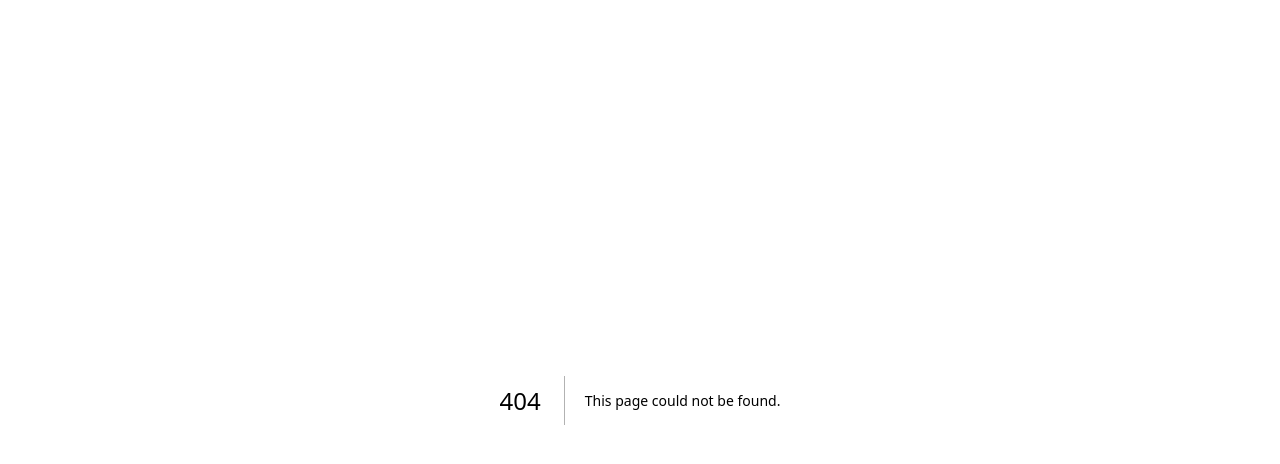
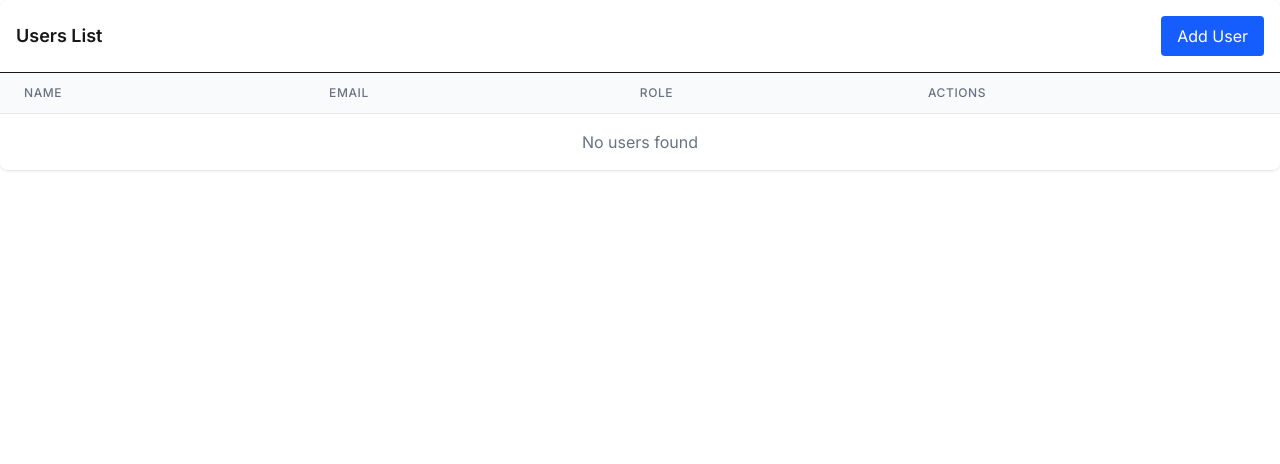
Before and after one commit to nslvarez90/kameleon-test, a Next.js app: page /dashboard/users in a window 1280 px wide. Before the commit this address had no page. Shown: the top 464 px of the page. Built offline with nearby package versions, Linux system fonts and the light colour scheme; sample sign-in values are in the browser's storage.

Commit message:
(fix)update project files

```diff
--- /dev/null
+++ b/src/app/dashboard/users/add/page.tsx
@@ -0,0 +1,7 @@
+"use client";
+
+import UserForm from '@/src/app/components/userform';
+
+export default function CreateUserPage() {
+  return <UserForm />;
+}
--- /dev/null
+++ b/src/app/dashboard/users/edit/[id]/page.tsx
@@ -0,0 +1,11 @@
+"use client";
+
+import { useParams } from 'next/navigation';
+import UserForm from '@/src/app/components/userform';
+
+export default function EditUserPage() {
+  const params = useParams();
+  const userId = params.id as string;
+
+  return <UserForm userId={userId} />;
+}
--- /dev/null
+++ b/src/app/dashboard/users/page.tsx
@@ -0,0 +1,111 @@
+"use client";
+
+import { useState, useEffect } from 'react';
+import Link from 'next/link';
+
+type User = {
+  id: string;
+  name: string;
+  email: string;
+  role: string;
+  createdAt: string;
+};
+
+export default function UsersPage() {
+  const [users, setUsers] = useState<User[]>([]);
+  const [loading, setLoading] = useState(true);
+
+  useEffect(() => {
+    const storedUsers = localStorage.getItem('users');
+    if (storedUsers) {
+      setUsers(JSON.parse(storedUsers));
+    }
+    setLoading(false);
+  }, []);
+
+  const deleteUser = (id: string) => {
+    if (confirm('Are you sure you want to delete this user?')) {
+      const updatedUsers = users.filter(user => user.id !== id);
+      localStorage.setItem('users', JSON.stringify(updatedUsers));
+      setUsers(updatedUsers);
+    }
+  };
+
+  return (
+    <div className="bg-white rounded-lg shadow overflow-hidden">
+      <div className="p-4 flex justify-between items-center border-b">
+        <h2 className="text-lg font-semibold">Users List</h2>
+        <Link
+          href="/dashboard/users/create"
+          className="bg-blue-600 text-white px-4 py-2 rounded hover:bg-blue-700 transition-colors"
+        >
+          Add User
+        </Link>
+      </div>
+
+      {loading ? (
+        <div className="flex justify-center items-center h-64">
+          <div className="animate-spin rounded-full h-12 w-12 border-t-2 border-b-2 border-blue-500"></div>
+        </div>
+      ) : (
+        <div className="overflow-x-auto">
+          <table className="min-w-full divide-y divide-gray-200">
+            <thead className="bg-gray-50">
+              <tr>
+                <th className="px-6 py-3 text-left text-xs font-medium text-gray-500 uppercase tracking-wider">Name</th>
+                <th className="px-6 py-3 text-left text-xs font-medium text-gray-500 uppercase tracking-wider">Email</th>
+                <th className="px-6 py-3 text-left text-xs font-medium text-gray-500 uppercase tracking-wider">Role</th>
+                <th className="px-6 py-3 text-left text-xs font-medium text-gray-500 uppercase tracking-wider">Actions</th>
+              </tr>
+            </thead>
+            <tbody className="bg-white divide-y divide-gray-200">
+              {users.length === 0 ? (
+                <tr>
+                  <td colSpan={4} className="px-6 py-4 text-center text-gray-500">
+                    No users found
+                  </td>
+                </tr>
+              ) : (
+                users.map((user) => (
+                  <tr key={user.id}>
+                    <td className="px-6 py-4 whitespace-nowrap">
+                      <div className="text-sm font-medium text-gray-900">{user.name}</div>
+                    </td>
+                    <td className="px-6 py-4 whitespace-nowrap">
+                      <div className="text-sm text-gray-500">{user.email}</div>
+                    </td>
+                    <td className="px-6 py-4 whitespace-nowrap">
+                      <span className={`px-2 inline-flex text-xs leading-5 font-semibold rounded-full ${
+                        user.role === 'admin'
+                          ? 'bg-green-100 text-green-800'
+                          : 'bg-blue-100 text-blue-800'
+                      }`}>
+                        {user.role}
+                      </span>
+                    </td>
+                    <td className="px-6 py-4 whitespace-nowrap text-sm font-medium">
+                      <div className="flex gap-2">
+                        <Link
+                          href={`/dashboard/users/edit/${user.id}`}
+                          className="text-blue-600 hover:text-blue-900"
+                        >
+                          Edit
+                        </Link>
+                        <button
+                          onClick={() => deleteUser(user.id)}
+                          className="text-red-600 hover:text-red-900"
+                        >
+                          Delete
+                        </button>
+                      </div>
+                    </td>
+                  </tr>
+                ))
+              )}
+            </tbody>
+          </table>
+        </div>
+      )}
+    </div>
+  );
+}
```
Also changed, not shown: package.json (+6 -5 lines), 1 other file (tests, documents, lock files or other folders).
